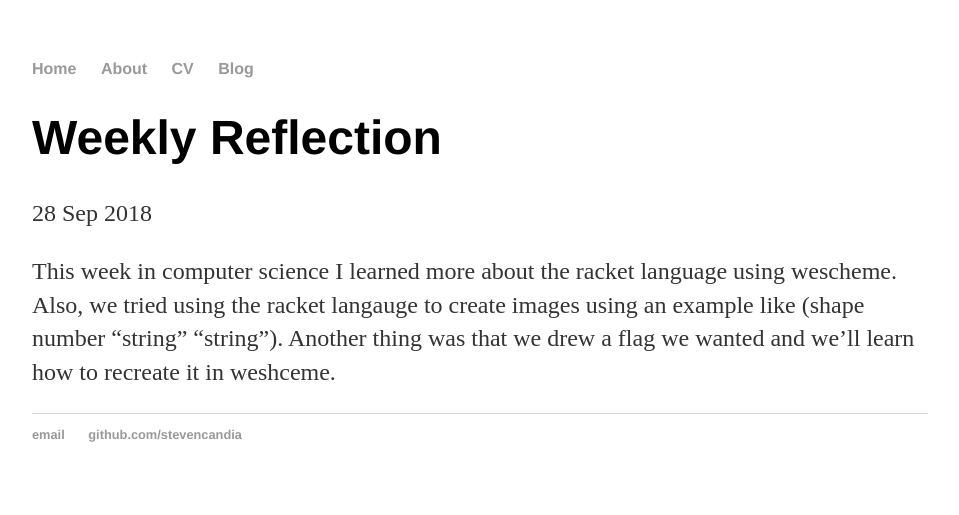
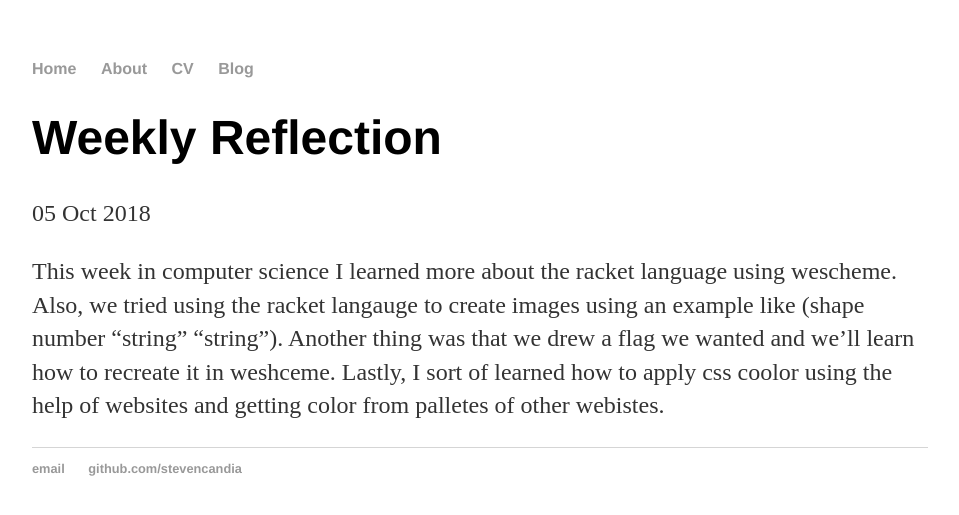
Before and after one commit to stevenc2620/stevenc2620.github.io, a Jekyll site: the page built from _posts/2018-10-05-weekly-reflection-03.md, in a window 1280 px wide. Shown: the top 515 px of the page, without its empty margins (160-1119 px from the left). Built offline with Jekyll 4.4.1, drawn with Linux system fonts in a browser that asks for light colours.

Commit message:
Update 2018-10-05-weekly-reflection-03.md

```diff
--- a/_posts/2018-10-05-weekly-reflection-03.md
+++ b/_posts/2018-10-05-weekly-reflection-03.md
@@ -1,7 +1,7 @@
 ---
 layout: post
 title: "Weekly Reflection"
-date: 2018-09-28
+date: 2018-10-05
 ---
 
-This week in computer science I learned more about the racket language using wescheme. Also, we tried using the racket langauge to create images using an example like (shape  number "string" "string"). Another thing was that we drew a flag we wanted and we'll learn how to recreate it in weshceme.
+This week in computer science I learned more about the racket language using wescheme. Also, we tried using the racket langauge to create images using an example like (shape  number "string" "string"). Another thing was that we drew a flag we wanted and we'll learn how to recreate it in weshceme. Lastly, I sort of learned how to apply css coolor using the help of websites and getting color from palletes of other webistes.
```
